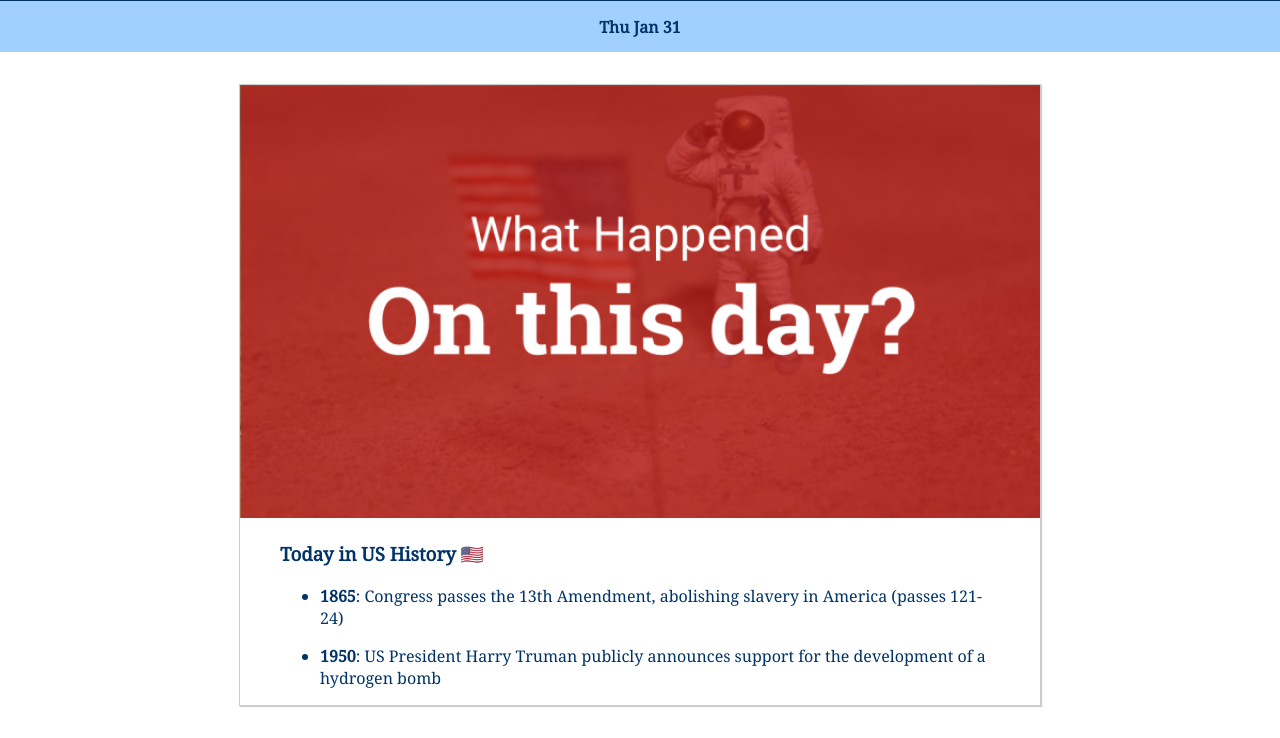
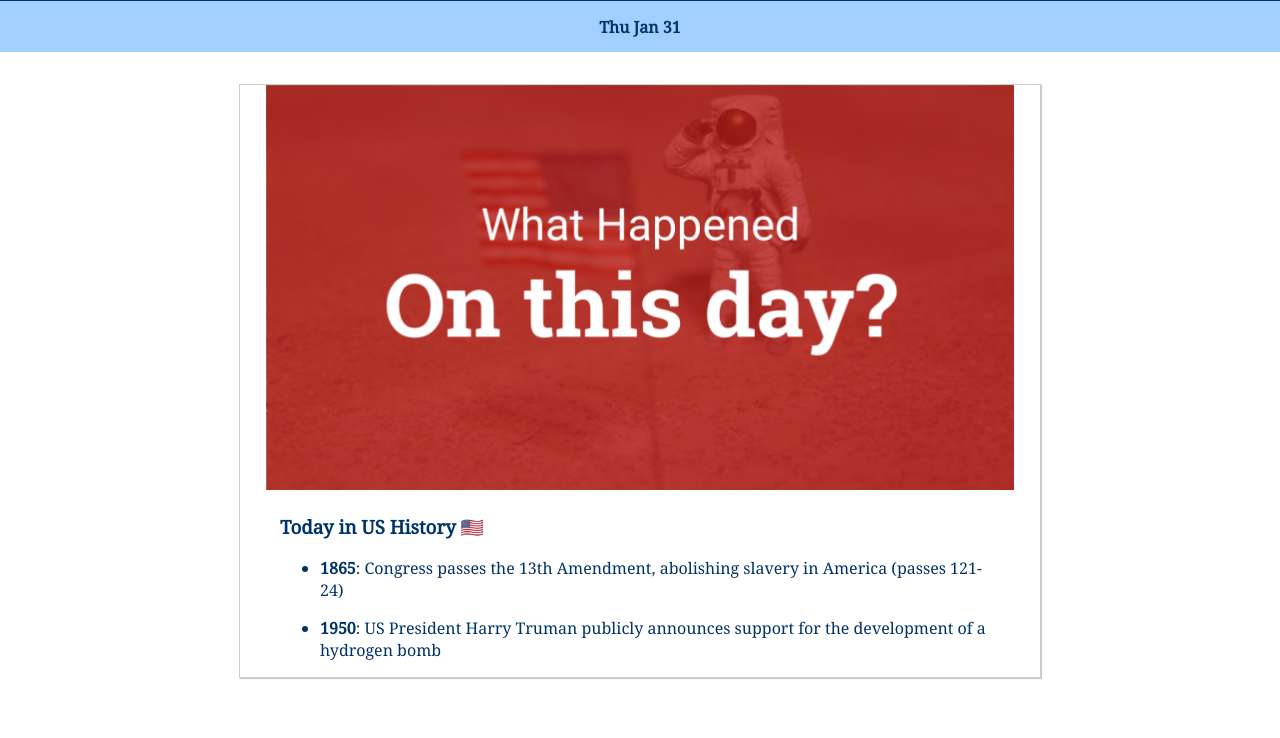
Before and after one commit to barclayd/On-This-Day-PWA, a website: page public/index.html in a window 1280 px wide. Shown: the part 83-821 px from the top of the page. After the commit the page ends 800 px from the top, so only its background shows below. Drawn offline with Linux system fonts and the light colour scheme.

Commit message:
Fixed styling issue

```diff
--- a/public/src/css/app.css
+++ b/public/src/css/app.css
@@ -49,8 +49,7 @@ body, html {
 }
 
 .card__image img {
-  width: 100%;
-  max-width: 100%;
+    max-width: 100%;
 }
 
 .card__content,
@@ -69,3 +68,9 @@ body, html {
   display: none;
   opacity: 0;
 }
+
+@media (min-width: 1000px) {
+    .card__image {
+        margin: 0 2vw;
+    }
+}
```
Also changed, not shown: 1 other file.
